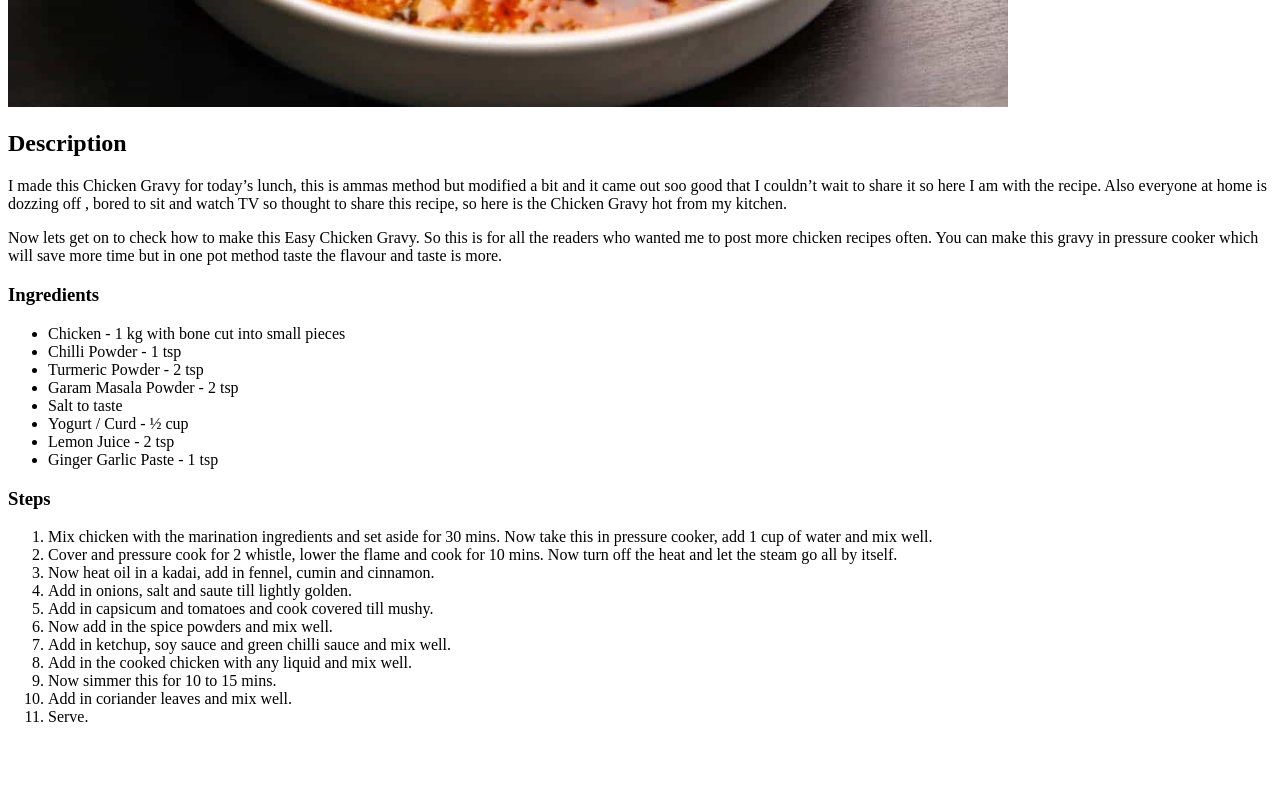
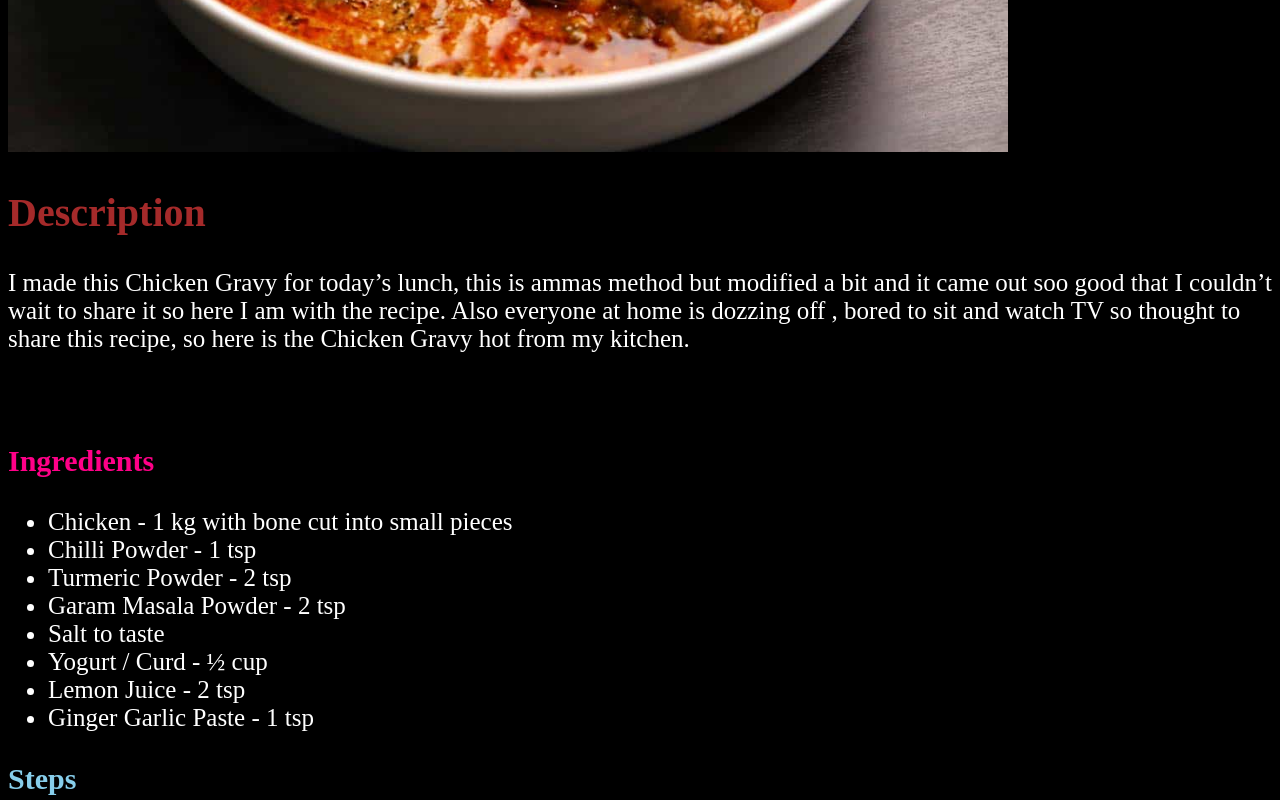
Before and after one commit to Aswin-04/odin-recipes, a plain HTML site: page recipes/chicken-gravy.html in a window 1280 px wide. Shown: the part 640-1440 px from the top of the page. Before the commit the page ends 1382 px from the top, so only its background shows below. Drawn offline with Linux system fonts and the light colour scheme.

Commit message:
Feat: Add css

```diff
--- a/recipes/chicken-gravy.html
+++ b/recipes/chicken-gravy.html
@@ -3,17 +3,18 @@
     <head>
         <meta charset="UTF-8">
         <title>Chicken Gravy Recipe</title>
+        <link rel="stylesheet" href="../styles.css">
     </head>
 
-    <body>
+    <body style="background-color: black;">
 
-        <h1>Chicken Gravy</h1>
+        <h1 class="h1">Chicken Gravy</h1>
         <img src="../images/Chicken-Hyderabadi.jpg" width="1000" alt="Chicken Gravy">
-        <h2>Description</h2>
-        <p>I made this Chicken Gravy for today’s lunch, this is ammas method but modified a bit and it came out soo good that I couldn’t wait to share it so here I am with the recipe. Also everyone at home is dozzing off , bored to sit and watch TV so thought to share this recipe, so here is the Chicken Gravy hot from my kitchen.</p>
+        <h2 class="h2">Description</h2>
+        <p class="font-color">I made this Chicken Gravy for today’s lunch, this is ammas method but modified a bit and it came out soo good that I couldn’t wait to share it so here I am with the recipe. Also everyone at home is dozzing off , bored to sit and watch TV so thought to share this recipe, so here is the Chicken Gravy hot from my kitchen.</p>
         <p>Now lets get on to check how to make this Easy Chicken Gravy. So this is for all the readers who wanted me to post more chicken recipes often. You can make this gravy in pressure cooker which will save more time but in one pot method taste the flavour and taste is more.</p>
-        <h3>Ingredients</h3>
-        <ul>
+        <h3 class="h3">Ingredients</h3>
+        <ul class="font-color">
             <li>Chicken - 1 kg with bone cut into small pieces</li>
             <li>Chilli Powder - 1 tsp</li>
             <li>Turmeric Powder - 2 tsp</li>
@@ -23,8 +24,8 @@
             <li>Lemon Juice - 2 tsp</li>
             <li>Ginger Garlic Paste - 1 tsp</li>
         </ul>
-        <h3>Steps</h3>
-        <ol>
+        <h3 class="h4">Steps</h3>
+        <ol class="font-color">
             <li>Mix chicken with the marination ingredients and set aside for 30 mins. Now take this in pressure cooker, add 1 cup of water and mix well.</li>
             <li>Cover and pressure cook for 2 whistle, lower the flame and cook for 10 mins. Now turn off the heat and let the steam go all by itself.</li>
             <li>Now heat oil in a kadai, add in fennel, cumin and cinnamon.</li>
--- /dev/null
+++ b/styles.css
@@ -0,0 +1,34 @@
+.h1,
+.h2,
+.h3,
+.h4{
+    font-style: "Times New Roman", sans-serif, Arial;
+    color: rgb(255, 68, 0);
+    font-size: 50px;
+    font-weight: bold;
+}
+
+.h2{
+    color: brown;
+    font-size: 40px;
+}
+
+.h3,
+.h4{
+    color: rgb(255, 0, 136);
+    font-size: 30px;
+}
+
+.h4{
+    color: skyblue;
+}
+
+
+.font-color{
+    color: white;
+    font-size: 25px;
+}
+
+.font-size{
+    font-size: 25px;
+}
```
Also changed, not shown: index.html (+7 -6 lines), recipes/black-coffee.html (+8 -7 lines), recipes/paneer-butter-masala.html (+9 -8 lines).
